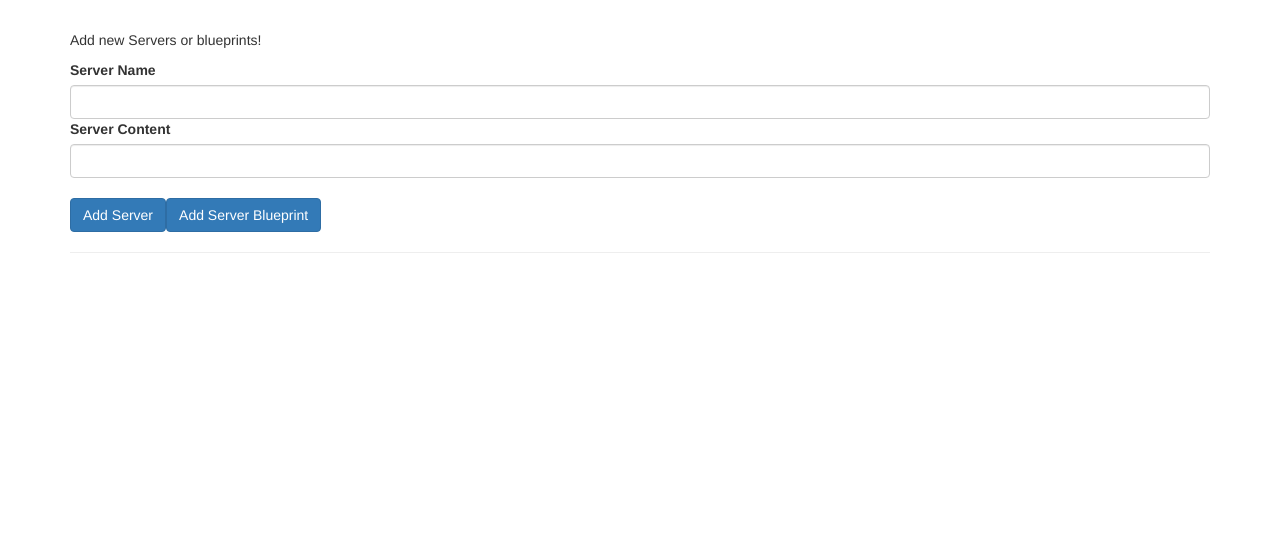
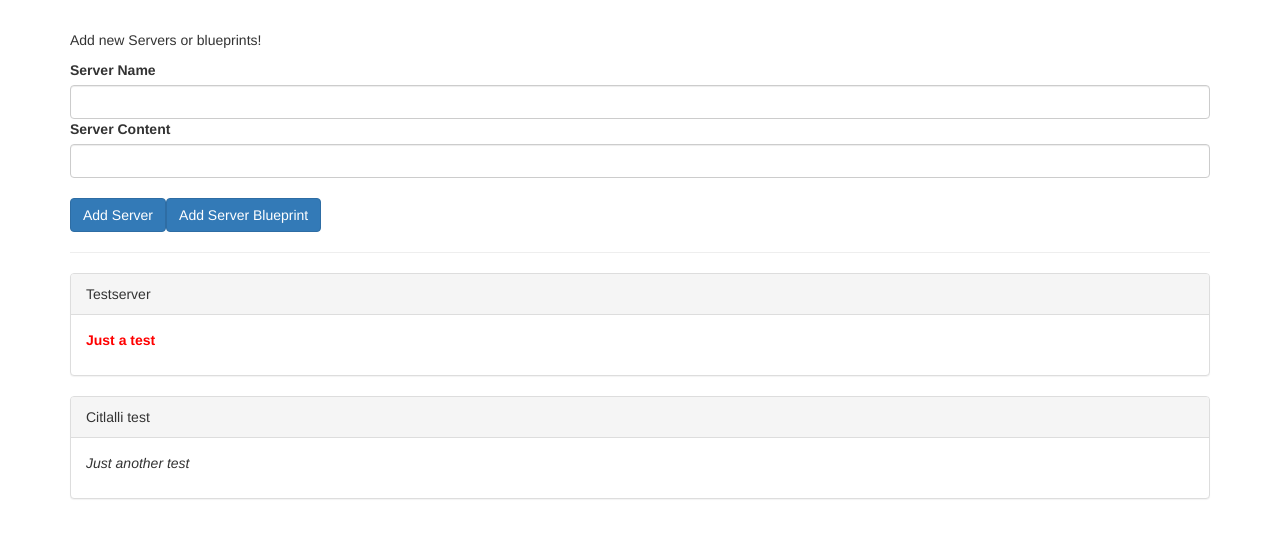
Before and after one commit to kevincastrochavez/components-databinding-angular, an Angular app: page / in a window 1280 px wide. Shown: the top 538 px of the page. Built offline with nearby package versions, Linux system fonts and the light colour scheme.

Commit message:
learned how to bind custom properties

```diff
--- a/src/app/app.component.html
+++ b/src/app/app.component.html
@@ -5,6 +5,7 @@
     <div class="col-xs-12">
       <app-server-element
         *ngFor="let serverElement of serverElements"
+        [element]="serverElement"
       ></app-server-element>
     </div>
   </div>
--- a/src/app/app.component.ts
+++ b/src/app/app.component.ts
@@ -6,5 +6,8 @@
   styleUrls: ["./app.component.css"],
 })
 export class AppComponent {
-  serverElements = [];
+  serverElements = [
+    { type: "server", name: "Testserver", content: "Just a test" },
+    { type: "blueprint", name: "Citlalli test", content: "Just another test" },
+  ];
 }
--- a/src/app/cockpit/cockpit.component.ts
+++ b/src/app/cockpit/cockpit.component.ts
@@ -14,18 +14,18 @@
   ngOnInit(): void {}
 
   onAddServer() {
-    this.serverElements.push({
-      type: "server",
-      name: this.newServerName,
-      content: this.newServerContent,
-    });
+    // this.serverElements.push({
+    //   type: "server",
+    //   name: this.newServerName,
+    //   content: this.newServerContent,
+    // });
   }
 
   onAddBlueprint() {
-    this.serverElements.push({
-      type: "blueprint",
-      name: this.newServerName,
-      content: this.newServerContent,
-    });
+    // this.serverElements.push({
+    //   type: "blueprint",
+    //   name: this.newServerName,
+    //   content: this.newServerContent,
+    // });
   }
 }
```
Also changed, not shown: src/app/server-element/server-element.component.ts (+7 -8 lines).
